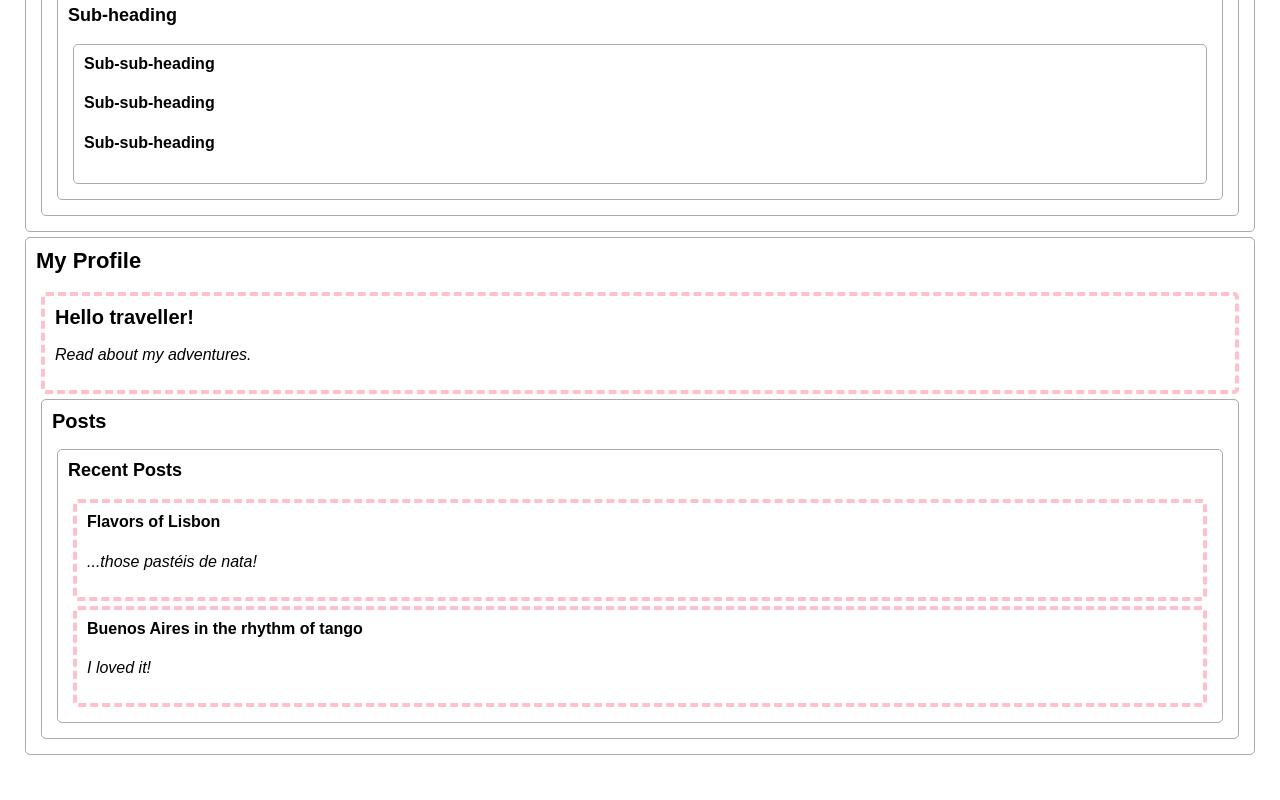
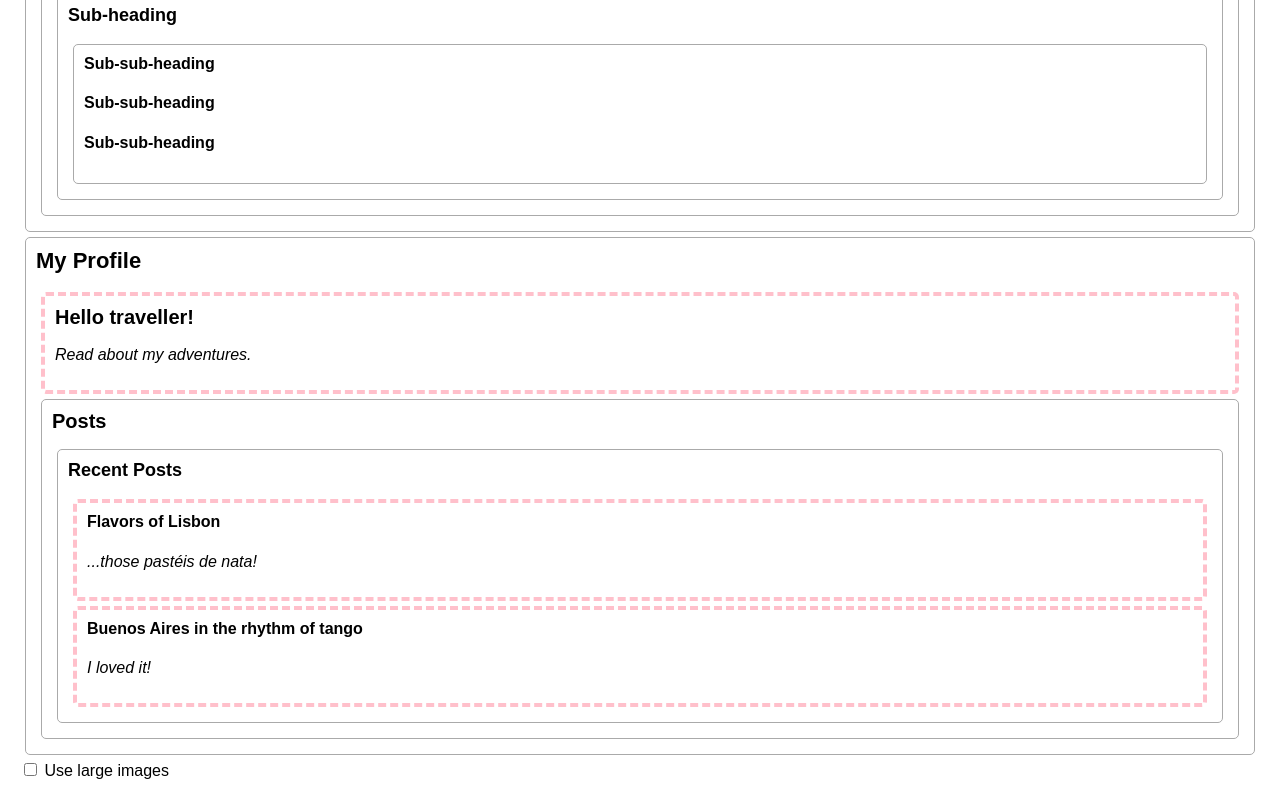
Before and after one commit to zelitosaide/react-js-course, a React (Create React App) app: page / in a window 1280 px wide. Shown: the part 1571-2371 px from the top of the page. Before the commit the page ends 2346 px from the top, so only its background shows below. Built offline with nearby package versions, Linux system fonts and the light colour scheme.

Commit message:
Passing Data Deeply with Context

```diff
--- a/src/learn/learn-react/managing-state/passing-data-deeply-with-context/challenges/replace-prop-drilling-with-context.js
+++ b/src/learn/learn-react/managing-state/passing-data-deeply-with-context/challenges/replace-prop-drilling-with-context.js
@@ -10,4 +10,19 @@ export default function Index() {
 function ReplacePropDrillingWithContext() {
   const [isLarge, setIsLarge] = useState(false);
   const imageSize = isLarge ? 150 : 100;
+
+  return (
+    <>
+      <label style={{ display: "block" }}>
+        <input
+          type="checkbox"
+          value={isLarge}
+          onChange={function (e) {
+            setIsLarge(e.target.checked);
+          }}
+        />{" "}
+        Use large images
+      </label>
+    </>
+  );
 }
```
